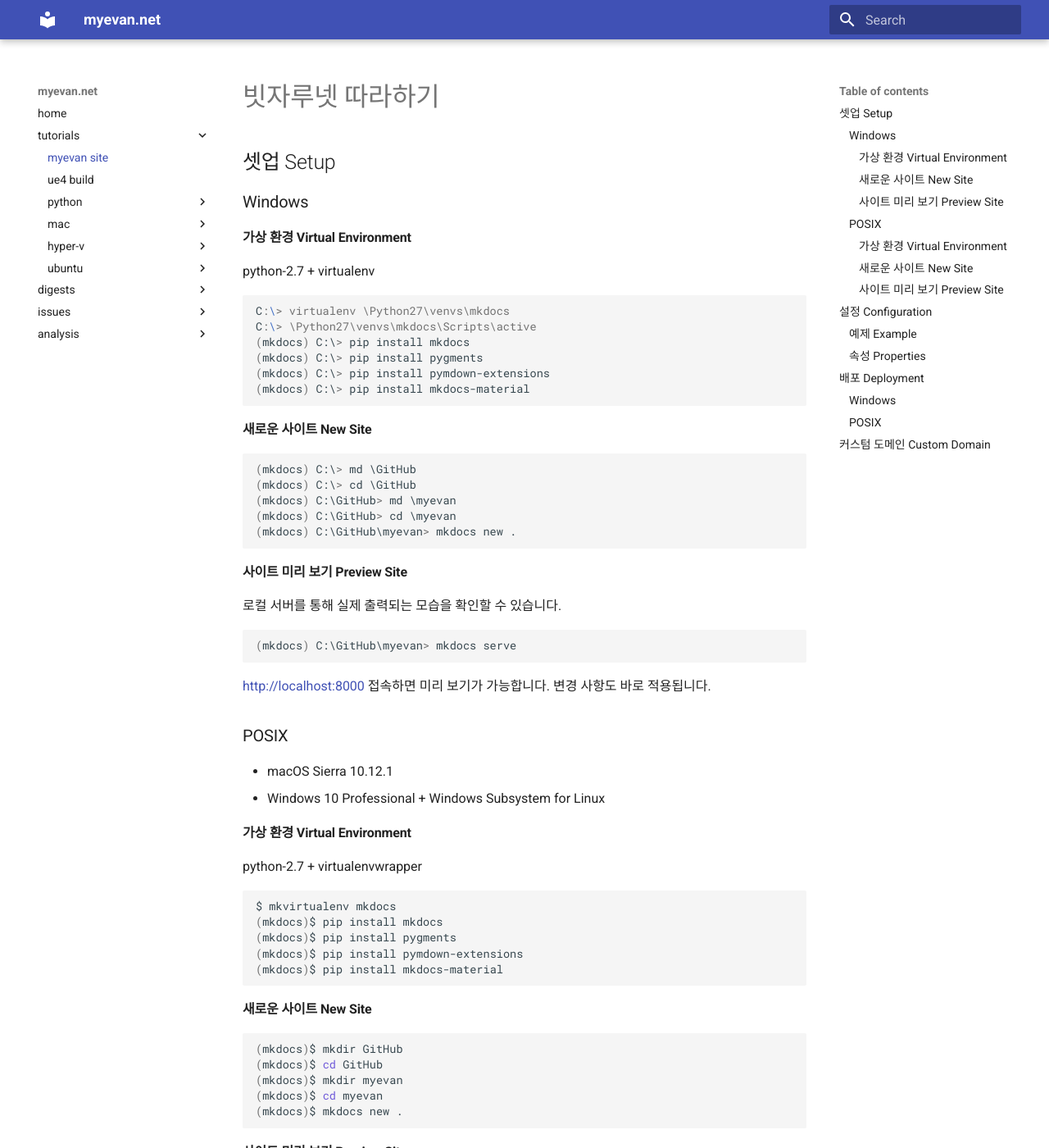
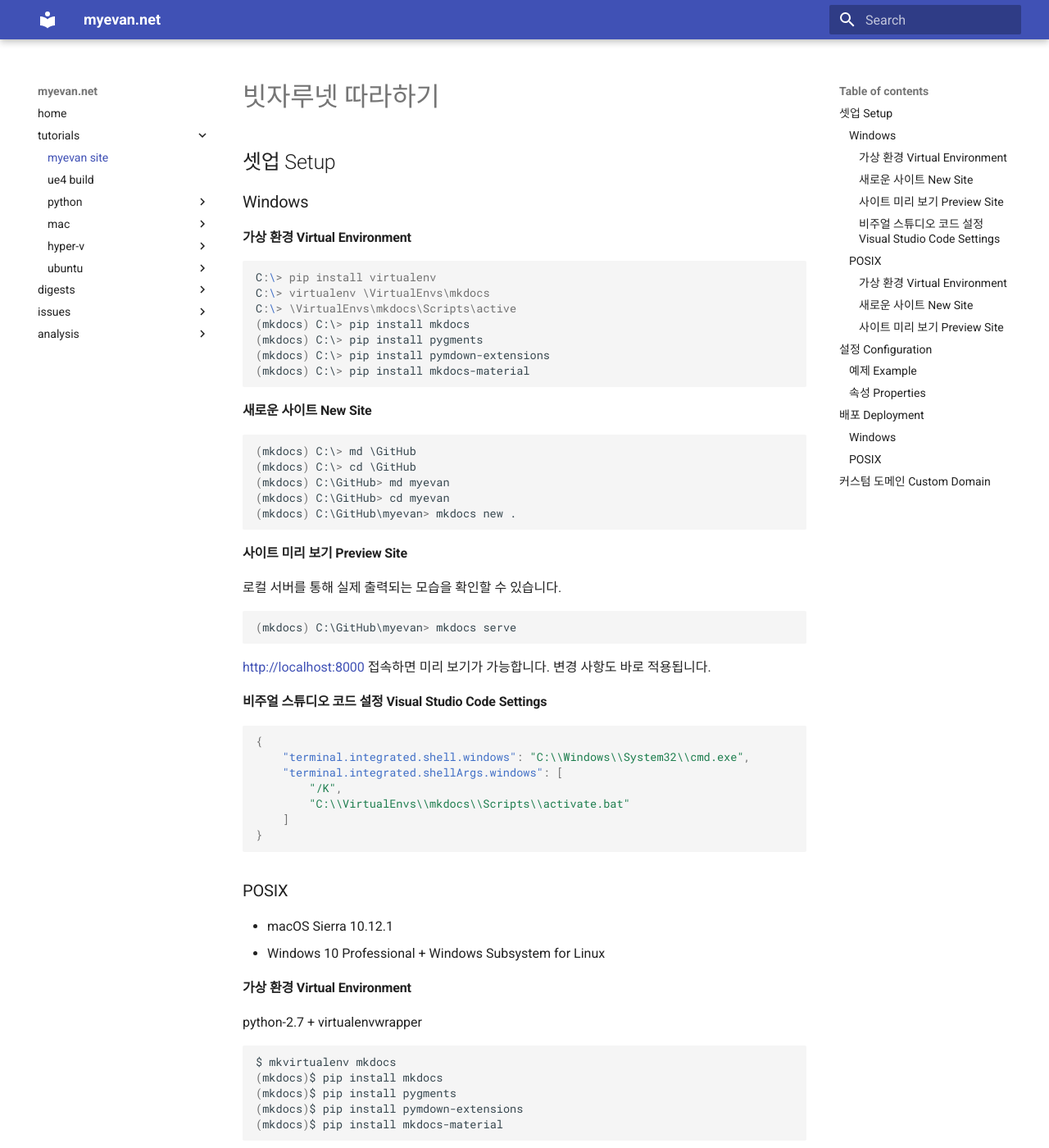
Before and after one commit to myevan/myevan-home, an MkDocs documentation site: the page built from docs/myevan_site_tutorial.md, in a window 1280 px wide and 1400 px high. Shown: the whole window at 82% size. Built offline with MkDocs 1.6.1 and Material for MkDocs 9.7.7, drawn with Linux system fonts in a browser that asks for light colours; old or Windows-style settings are respelled for this version of MkDocs.

Commit message:
빗자루넷 따라하기 윈도우 파이썬 버전 의존성 정리

```diff
--- a/docs/myevan_site_tutorial.md
+++ b/docs/myevan_site_tutorial.md
@@ -6,11 +6,10 @@
 
 #### 가상 환경 Virtual Environment
 
-python-2.7 + virtualenv
-
     :::bat
-    C:\> virtualenv \Python27\venvs\mkdocs
-    C:\> \Python27\venvs\mkdocs\Scripts\active
+    C:\> pip install virtualenv
+    C:\> virtualenv \VirtualEnvs\mkdocs
+    C:\> \VirtualEnvs\mkdocs\Scripts\active
     (mkdocs) C:\> pip install mkdocs
     (mkdocs) C:\> pip install pygments
     (mkdocs) C:\> pip install pymdown-extensions
@@ -21,8 +20,8 @@ python-2.7 + virtualenv
     :::bat
     (mkdocs) C:\> md \GitHub
     (mkdocs) C:\> cd \GitHub
-    (mkdocs) C:\GitHub> md \myevan
-    (mkdocs) C:\GitHub> cd \myevan
+    (mkdocs) C:\GitHub> md myevan
+    (mkdocs) C:\GitHub> cd myevan
     (mkdocs) C:\GitHub\myevan> mkdocs new .
 
 #### 사이트 미리 보기 Preview Site
@@ -33,6 +32,17 @@ python-2.7 + virtualenv
     (mkdocs) C:\GitHub\myevan> mkdocs serve
 
 <http://localhost:8000> 접속하면 미리 보기가 가능합니다. 변경 사항도 바로 적용됩니다.
+
+#### 비주얼 스튜디오 코드 설정 Visual Studio Code Settings
+
+    :::json
+    {
+        "terminal.integrated.shell.windows": "C:\\Windows\\System32\\cmd.exe",
+        "terminal.integrated.shellArgs.windows": [
+            "/K",
+            "C:\\VirtualEnvs\\mkdocs\\Scripts\\activate.bat"
+        ]
+    }
 
 ### POSIX
 
```
